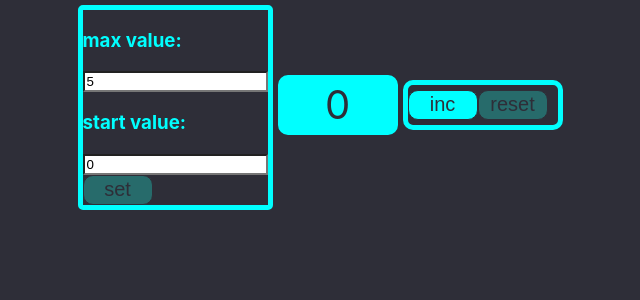
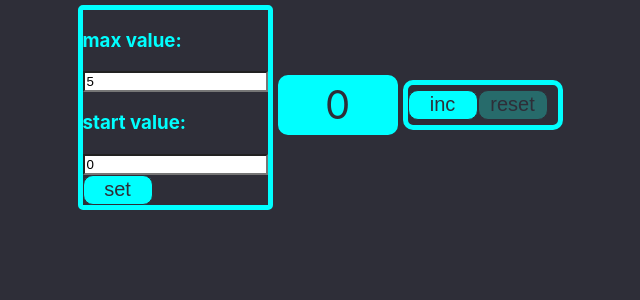
Before and after one commit to dktwho/counter, a React (Create React App) app: page / in a window 1280 px wide. Shown: the top 300 px of the page, without its empty margins (320-960 px from the left). Built offline with nearby package versions, Linux system fonts and the light colour scheme.

Commit message:
disabled button set if startValue < 0

```diff
--- a/src/components/CounterSettings.tsx
+++ b/src/components/CounterSettings.tsx
@@ -23,7 +23,8 @@ export const CounterSettings = ({startValue, maxValue, onChangeStartValue, onCha
             </div>
 
             <div>
-                <Button title={'set'} callback={appSet} className={startValue || maxValue > 5  ? s.btnActive : s.btnDisabled} disabled={!startValue}/>
+                <Button title={'set'} callback={appSet}
+                        className={startValue  < 0  ? s.btnDisabled : s.btnActive} disabled={startValue  < 0  ? 'disabled' : ''}/>
             </div>
 
         </div>
```
